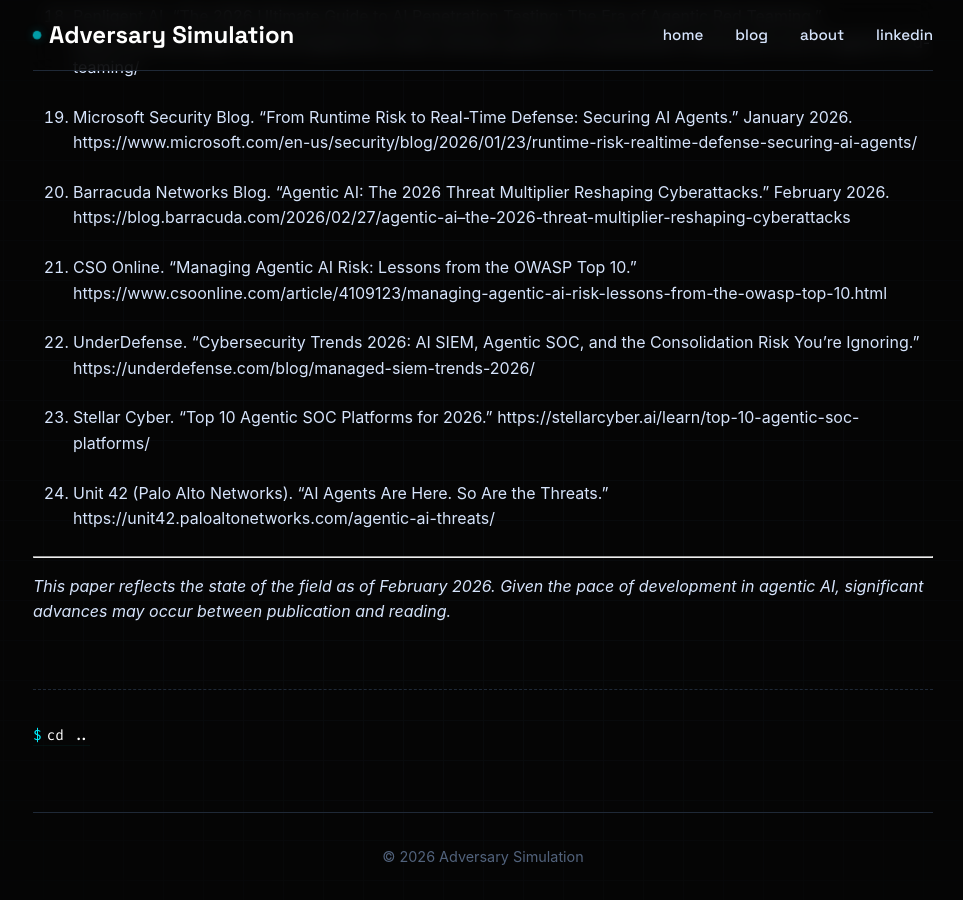
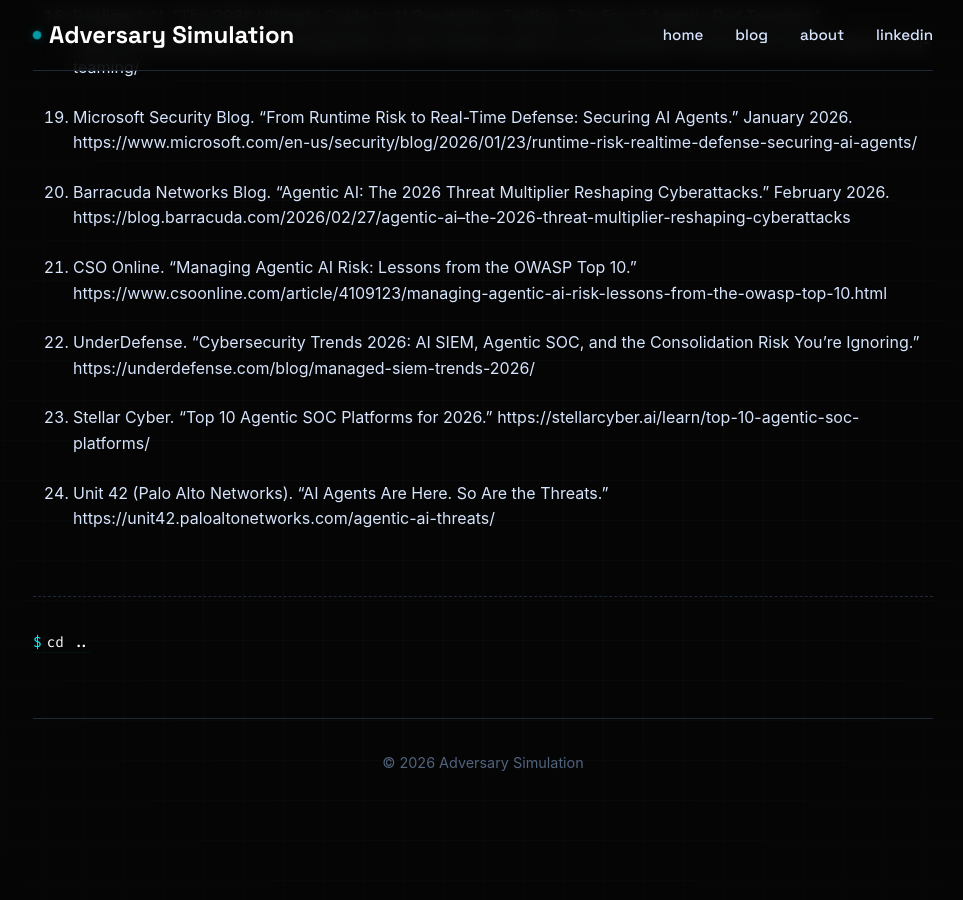
Before and after one commit to RajChowdhury240/blogs, a Jekyll site: the page built from _posts/2026-02-28-Agentic-Ai-Enterprise.md, in a window 1280 px wide and 900 px high, scrolled down 17989 px. Shown: the whole window, without its empty margins (157-1120 px from the left). Built offline with Jekyll 4.4.1, drawn with Linux system fonts in a browser that asks for light colours; after the commit the page ends 18795 px from its top, so only the background shows below that.

Commit message:
Agentic AI...

```diff
--- a/_posts/2026-02-28-Agentic-Ai-Enterprise.md
+++ b/_posts/2026-02-28-Agentic-Ai-Enterprise.md
@@ -569,7 +569,3 @@ The question is no longer whether agentic AI will transform enterprise security.
 23. Stellar Cyber. "Top 10 Agentic SOC Platforms for 2026." https://stellarcyber.ai/learn/top-10-agentic-soc-platforms/
 
 24. Unit 42 (Palo Alto Networks). "AI Agents Are Here. So Are the Threats." https://unit42.paloaltonetworks.com/agentic-ai-threats/
-
----
-
-*This paper reflects the state of the field as of February 2026. Given the pace of development in agentic AI, significant advances may occur between publication and reading.*
```
